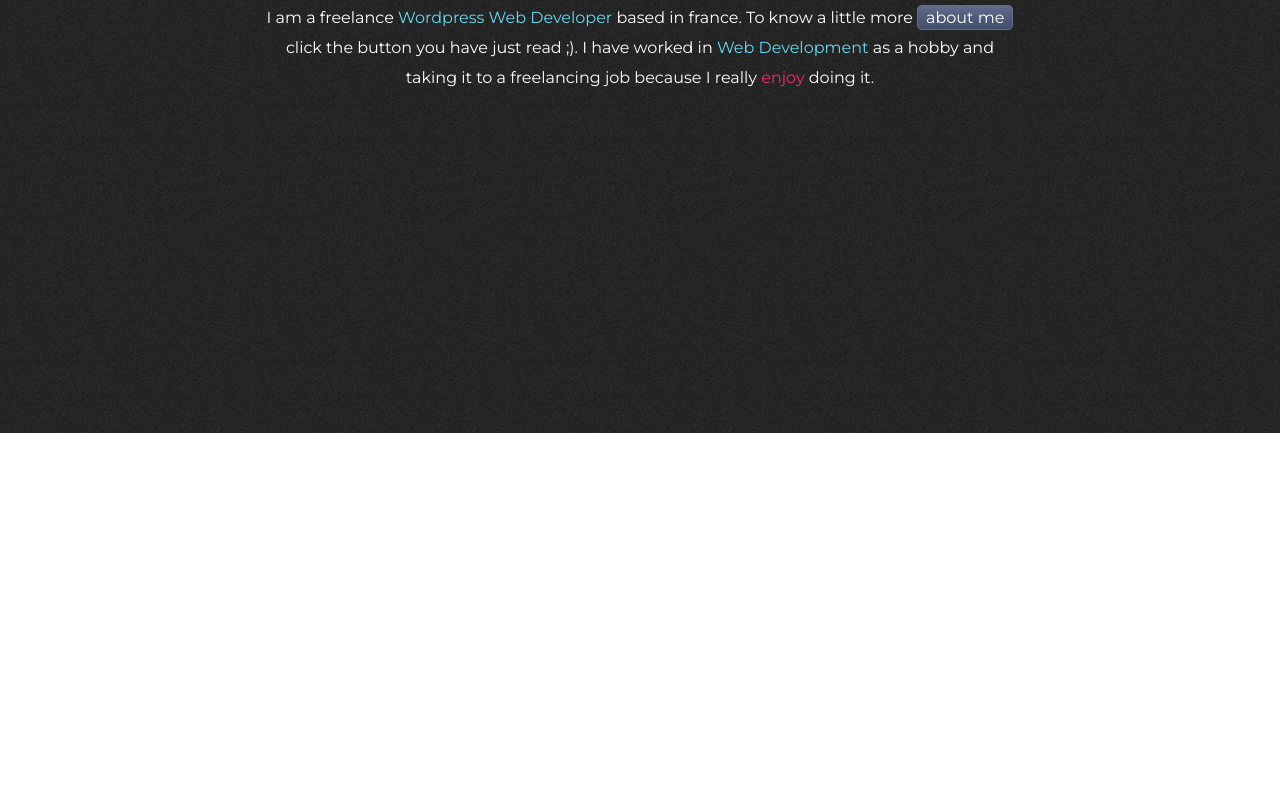
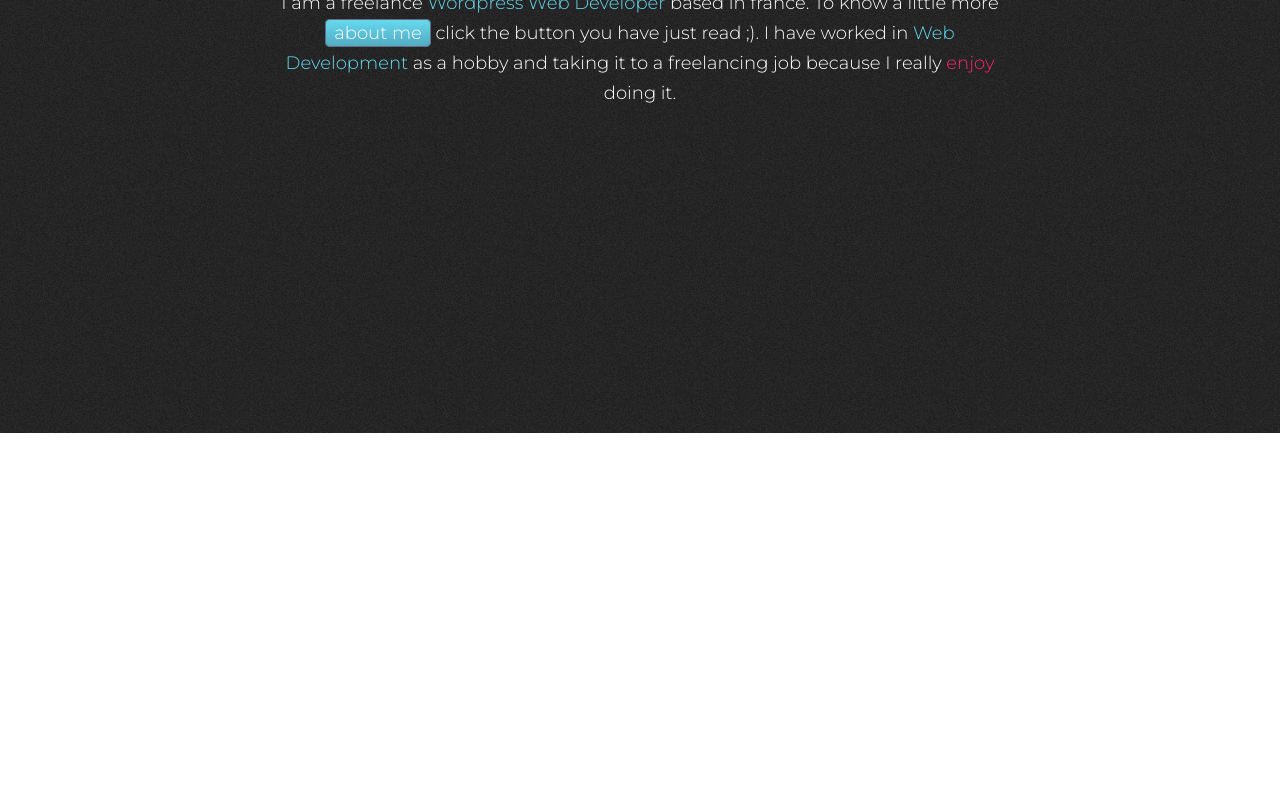
Before and after one commit to sergeinacio/serge-inacio-portfolio, a plain HTML site: page index.html in a window 1280 px wide. Shown: the part 367-1157 px from the top of the page. Drawn offline with nearby package versions, Linux system fonts and the light colour scheme.

Commit message:
minor changes

```diff
--- a/assets/css/style.css
+++ b/assets/css/style.css
@@ -53,11 +53,12 @@ body {
 .small-button {
 	padding: 2px 8px;
 	color: white;
-	background: #606c88; /* Old browsers */
-	background: -moz-linear-gradient(top, #606c88 0%, #3f4c6b 100%); /* FF3.6-15 */
-	background: -webkit-linear-gradient(top, #606c88 0%,#3f4c6b 100%); /* Chrome10-25,Safari5.1-6 */
-	background: linear-gradient(to bottom, #606c88 0%,#3f4c6b 100%); /* W3C, IE10+, FF16+, Chrome26+, Opera12+, Safari7+ */
-	filter: progid:DXImageTransform.Microsoft.gradient( startColorstr='#606c88', endColorstr='#3f4c6b',GradientType=0 ); /* IE6-9 */
+	/* Permalink - use to edit and share this gradient: http://colorzilla.com/gradient-editor/#66d9ef+0,53abc1+100 */
+	background: #66d9ef; /* Old browsers */
+	background: -moz-linear-gradient(top, #66d9ef 0%, #53abc1 100%); /* FF3.6-15 */
+	background: -webkit-linear-gradient(top, #66d9ef 0%,#53abc1 100%); /* Chrome10-25,Safari5.1-6 */
+	background: linear-gradient(to bottom, #66d9ef 0%,#53abc1 100%); /* W3C, IE10+, FF16+, Chrome26+, Opera12+, Safari7+ */
+	filter: progid:DXImageTransform.Microsoft.gradient( startColorstr='#66d9ef', endColorstr='#53abc1',GradientType=0 ); /* IE6-9 */
 	border: solid 1px #606c88;
 	-webkit-border-radius: 5px;
 	   -moz-border-radius: 5px;
@@ -68,8 +69,8 @@ body {
 
 #intro {
 	font-family: 'Montserrat', sans-serif;
-	font-weight: 400;
-	font-size: 16px;
+	font-weight: 300;
+	font-size: 18px;
 	line-height: 30px;
 	text-align: center;
 }
--- a/index.html
+++ b/index.html
@@ -15,14 +15,14 @@
 		<!-- Bootstrap core CSS -->
 		<link href="assets/css/bootstrap.min.css" rel="stylesheet">
 
-		<!-- FontAwesome Icons-->
-		<link href="assets/css/font-awesome/css/font-awesome.min.css">
+		<!-- FontAwesome Icons
+		<link href="assets/css/font-awesome/css/font-awesome.min.css"> -->
 
 		<!-- stylesheets -->
 		<link href="assets/css/style.css" rel="stylesheet">
 
 		<!-- Google Fonts -->
-		<link href="https://fonts.googleapis.com/css?family=Montserrat:200,400,700" rel="stylesheet">
+		<link href="https://fonts.googleapis.com/css?family=Montserrat:300,400,700" rel="stylesheet">
 
 		<!-- HTML5 shiv and Respond.js IE8 support of HTML5 elements and media queries -->
 
```
